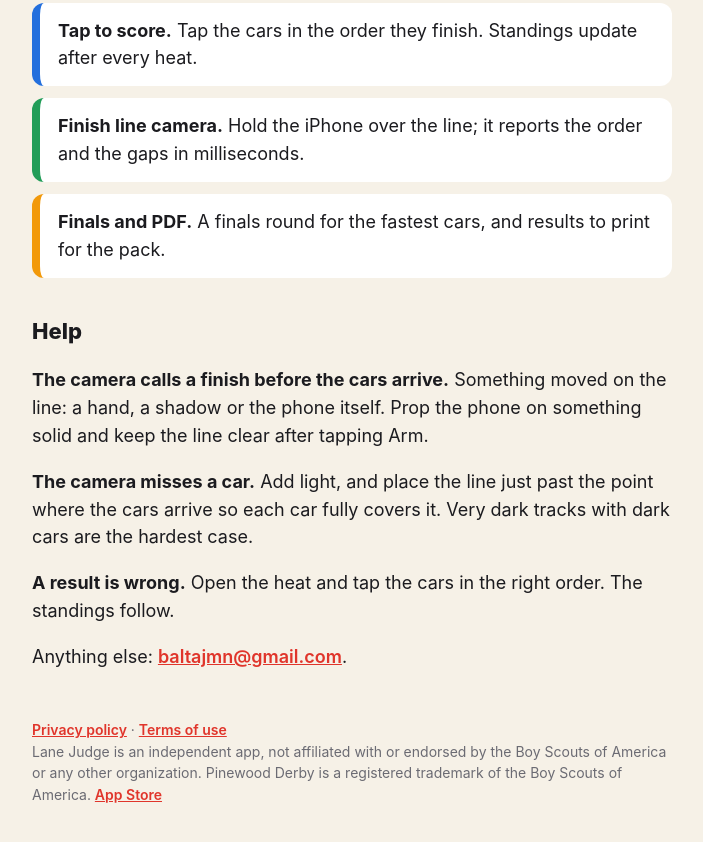
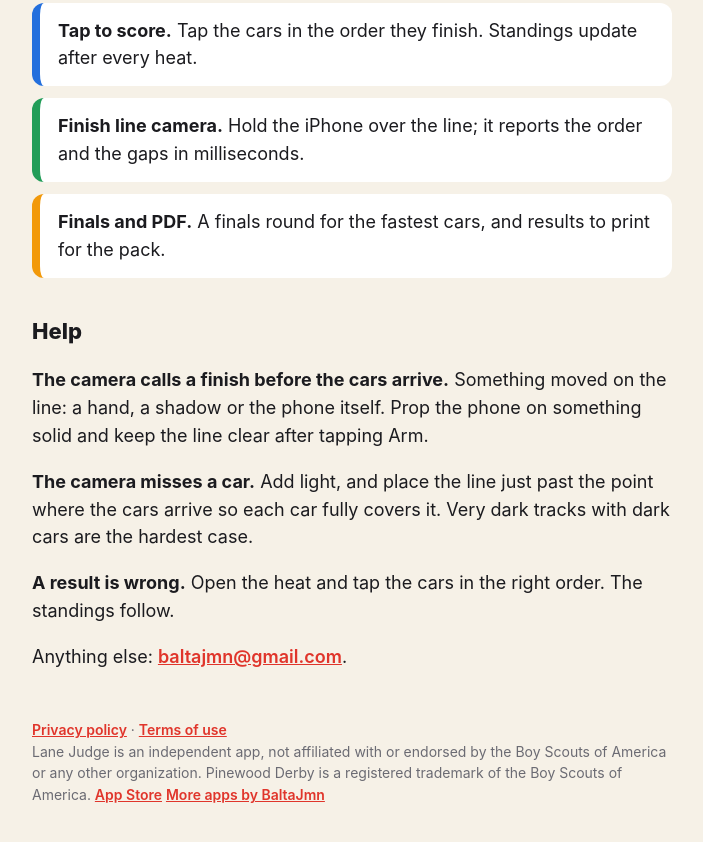
Before and after one commit to BaltaJmn/lanejudge-privacy, a plain HTML site: page index.html in a window 1280 px wide. Shown: the part 345-1187 px from the top of the page, without its empty margins (288-991 px from the left). Drawn offline with Linux system fonts and the light colour scheme.

Commit message:
Footer link to all apps at baltajmn.dev
Co-Authored-By: Claude Opus 5.5 <noreply@anthropic.com>

```diff
--- a/index.html
+++ b/index.html
@@ -23,7 +23,7 @@
 <p><strong>The camera misses a car.</strong> Add light, and place the line just past the point where the cars arrive so each car fully covers it. Very dark tracks with dark cars are the hardest case.</p>
 <p><strong>A result is wrong.</strong> Open the heat and tap the cars in the right order. The standings follow.</p>
 <p>Anything else: <a href="mailto:baltajmn@gmail.com?subject=Lane%20Judge">baltajmn@gmail.com</a>.</p>
-<footer><a href="/privacy/">Privacy policy</a> · <a href="https://www.apple.com/legal/internet-services/itunes/dev/stdeula/">Terms of use</a><br><small>Lane Judge is an independent app, not affiliated with or endorsed by the Boy Scouts of America or any other organization. Pinewood Derby is a registered trademark of the Boy Scouts of America.</small> <a href="https://apps.apple.com/app/apple-store/id6836730721?pt=129564006&amp;ct=web-home&amp;mt=8">App Store</a></footer>
+<footer><a href="/privacy/">Privacy policy</a> · <a href="https://www.apple.com/legal/internet-services/itunes/dev/stdeula/">Terms of use</a><br><small>Lane Judge is an independent app, not affiliated with or endorsed by the Boy Scouts of America or any other organization. Pinewood Derby is a registered trademark of the Boy Scouts of America.</small> <a href="https://apps.apple.com/app/apple-store/id6836730721?pt=129564006&amp;ct=web-home&amp;mt=8">App Store</a> <a href="https://baltajmn.dev/">More apps by BaltaJmn</a></footer>
 </main>
 </body>
 </html>
```
